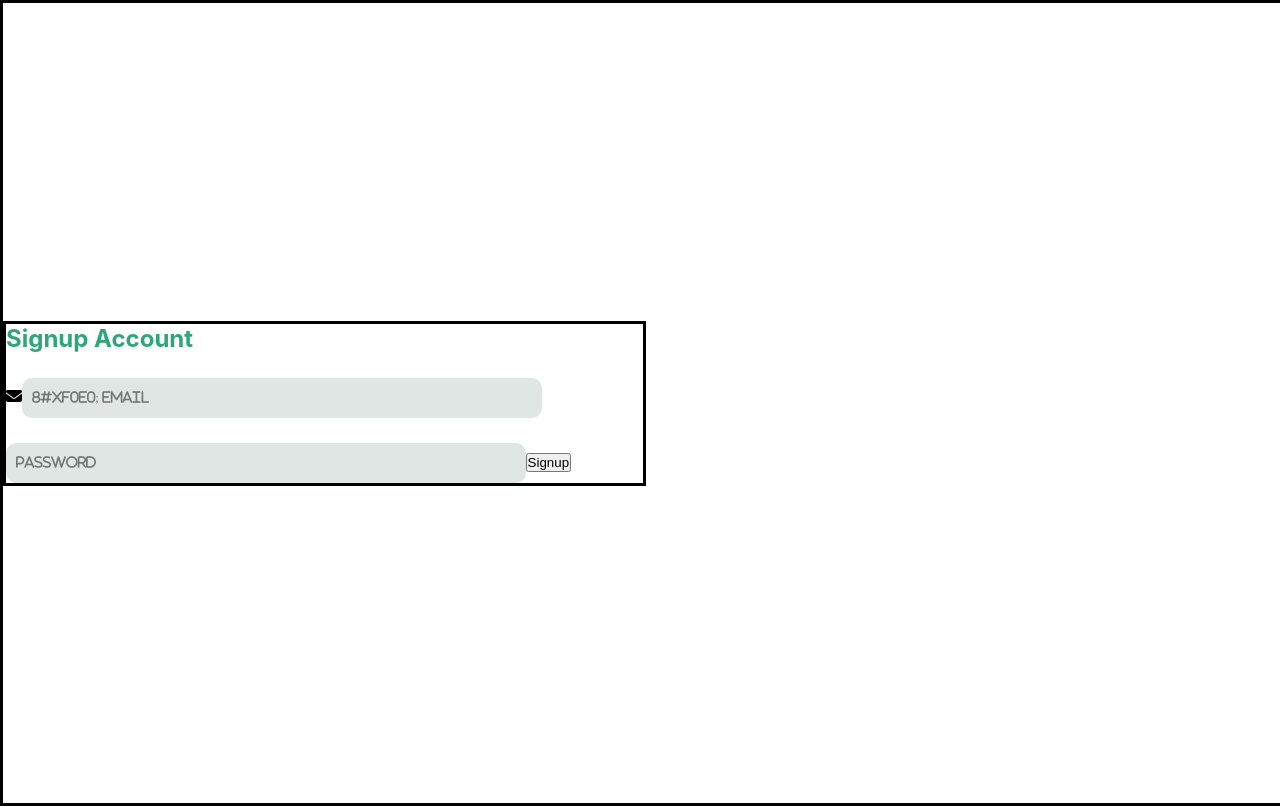
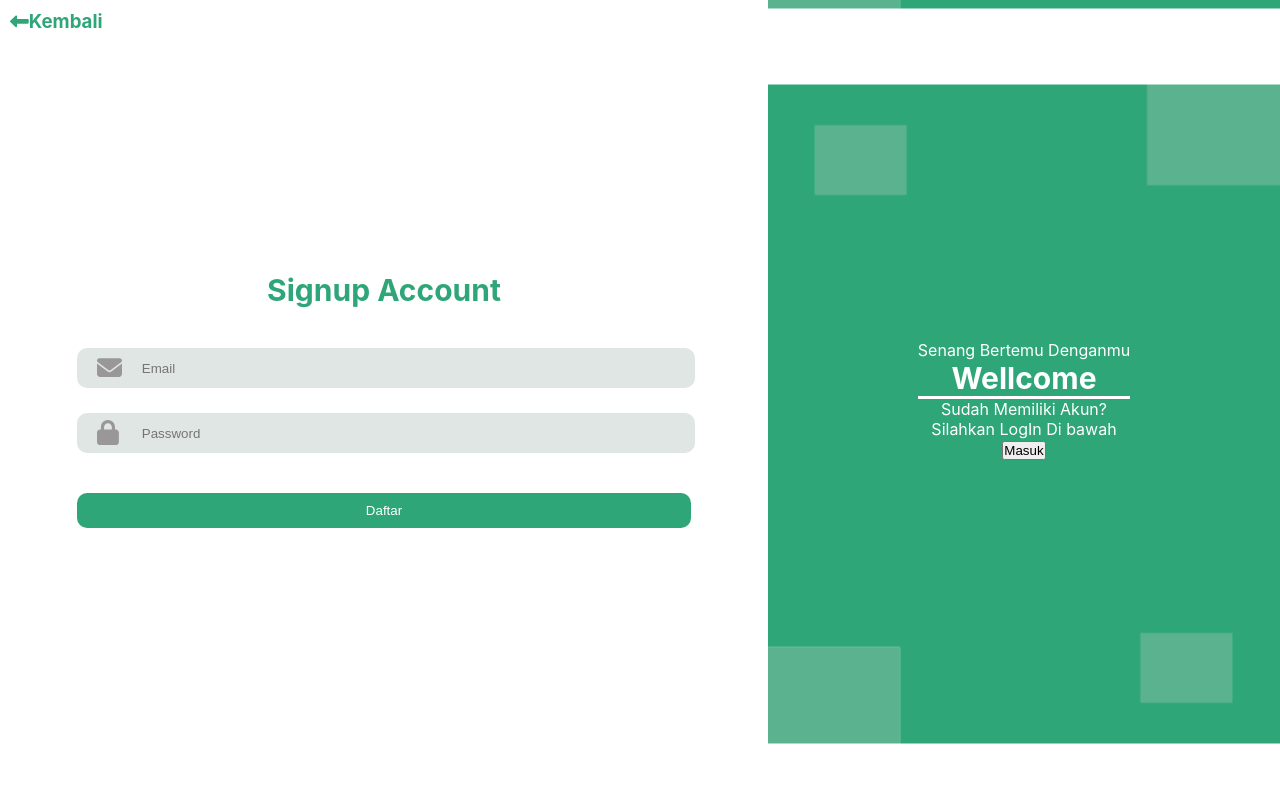
Before and after one commit to Mekamalcity/happyfinance-app, a React (Create React App) app: page /signup in a window 1280 px wide. Built offline with nearby package versions, Linux system fonts and the light colour scheme.

Commit message:
Desain SignUp

```diff
--- a/src/pages/signup/SignUp.js
+++ b/src/pages/signup/SignUp.js
@@ -4,8 +4,8 @@ import firebase from "../../config/firebase"
 import { getAuth, createUserWithEmailAndPassword } from "firebase/auth";
 import Button from "../../component/Atoms/Button";
 import { FontAwesomeIcon } from '@fortawesome/react-fontawesome'
-import 'font-awesome/css/font-awesome.min.css';
-import { faEnvelope } from "@fortawesome/free-solid-svg-icons"
+import { faEnvelope, faLock, faLeftLong } from "@fortawesome/free-solid-svg-icons"
+import { Link } from "react-router-dom";
 
 const auth = getAuth();
 
@@ -50,26 +50,51 @@ class SignUp extends React.Component {
     render() {
         return (
             <div className="container">
+                <Link to={"/"}>
+                    <div className="kembali">
+                        <h3>
+                            <FontAwesomeIcon icon={faLeftLong}>Kembali</FontAwesomeIcon>Kembali
+                        </h3>
+                    </div>
+                </Link>
                 <div className="container-signup1">
                     <div>
                         <h2>
                             Signup Account
                         </h2>
                     </div>
-                    <div>
+                    <div className="container-form">
                         <form>
-                            <i><FontAwesomeIcon className="email-icon" icon={faEnvelope}></FontAwesomeIcon></i>
-                            <input className="input-signup" placeholder="8#xf0e0; Email" id="email" type="text" onChange={this.handleChangeText} />
-                            <input className="input-signup" placeholder="Password" id="password" type="password" onChange={this.handleChangeText} />
+                            <div>
+                                <i><FontAwesomeIcon className="email-icon" icon={faEnvelope}></FontAwesomeIcon></i>
+                                <input className="input-signup" placeholder="Email" id="email" type="text" onChange={this.handleChangeText} />
+                            </div>
+                            <div>
+                                <i><FontAwesomeIcon className="lock-icon" icon={faLock}></FontAwesomeIcon></i>
+                                <input className="input-signup" placeholder="Password" id="password" type="password" onChange={this.handleChangeText} />
+                            </div>
                             {/* <button onClick={this.handleDaftar}>
                             Daftar
                         </button> */}
-                            <Button onClick={this.handleDaftar} title="Signup" loading={this.state.Loading} />
+                            <Button onClick={this.handleDaftar} title="Daftar" loading={this.state.Loading} />
                         </form>
                     </div>
                 </div>
                 <div className="container-signup2">
-
+                    <div className="menuju-login">
+                        <p>
+                            Senang Bertemu Denganmu
+                        </p>
+                        <h2>Wellcome</h2>
+                        <hr/>
+                        <p>
+                            Sudah Memiliki Akun? <br/>
+                            Silahkan LogIn Di bawah
+                        </p>
+                        <button>
+                            Masuk
+                        </button>
+                    </div>
                 </div>
             </div>
         )
--- a/src/styles/signup/signup.css
+++ b/src/styles/signup/signup.css
@@ -1,4 +1,5 @@
 @import "//netdna.bootstrapcdn.com/font-awesome/3.0/css/font-awesome.css";
+
 * {
     padding: 0;
     margin: 0;
@@ -13,38 +14,108 @@
     bottom: 0;
     display: flex;
     align-items: center;
-    border-color: black;
-    border-width: 2;
-    border-style: solid;
 }
 
 .container-signup1 {
-    width: 50%;
+    width: 60%;
+    display: flex;
+    flex-direction: column;
     /* height:auto; */
     align-items: center;
     justify-content: center;
-    border-color: black;
+    /* border-color: black;
     border-width: 2;
-    border-style: solid;
+    border-style: solid; */
 }
-.input-signup{
-    width: 80%;
+
+.input-signup {
+    width: 90%;
     height: 40px;
-    margin-top: 25px;
+    margin-bottom: 25px;
     border-radius: 10px;
     border-style: none;
     background-color: #e0e6e4;
-    padding-left: 10px;
-    font-family: FontAwesome;
+    padding-left: 65px;
 }
+
+.container-signup1 form {
+    position: relative;
+
+}
+
 .container-signup2 {
-    width: 50%;
+    width: 40%;
+    height: 100%;
+    background-image: url('../../Asset/img/Signin.png');
+    background-position: center;
+    background-size: auto;
+    background-color: #2ea678;
+    color: white;
+    display: flex;
+    justify-content: center;
+    align-items: center;
+    flex-direction: column;
+}
+
+.container-signup2 hr {
+    border-style: none;
+    background-color: white;
+    height: 3px;
+}
+
+.container-signup2 h2 {
+    font-size: 30px
+}
+
+.menuju-login {
+    text-align: center;
 }
 
 .container-signup1 h2 {
     color: #2ea678;
+    margin-bottom: 40px;
+    font-size: 30px;
 }
-.email-icon{
-    position: 'absolute';
-    left: 10
+
+.email-icon {
+    position: absolute;
+    left: 20px;
+    top: 7px;
+    font-size: 25px;
+    color: #999798;
 }
+
+.container-form {
+    width: 80%;
+}
+
+.lock-icon {
+    position: absolute;
+    left: 20px;
+    top: 72px;
+    font-size: 25px;
+    color: #999798;
+}
+
+.container-form button {
+    margin-top: 15px;
+    width: 100%;
+    height: 35px;
+    background-color: #2ea678;
+    color: white;
+    border-radius: 10px;
+    border-style: none;
+}
+
+.kembali {
+    position: fixed;
+    top: 10px;
+    left: 10px;
+    color: #2ea678;
+}
+
+.kembali h2 {
+    display: flex;
+    justify-content: center;
+    align-items: center;
+}
```
Also changed, not shown: src/Asset/img/Signin.jpg (added), src/Asset/img/Signin.png (added).
